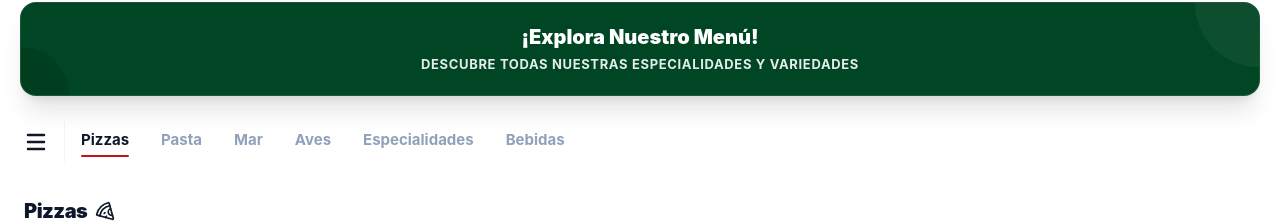
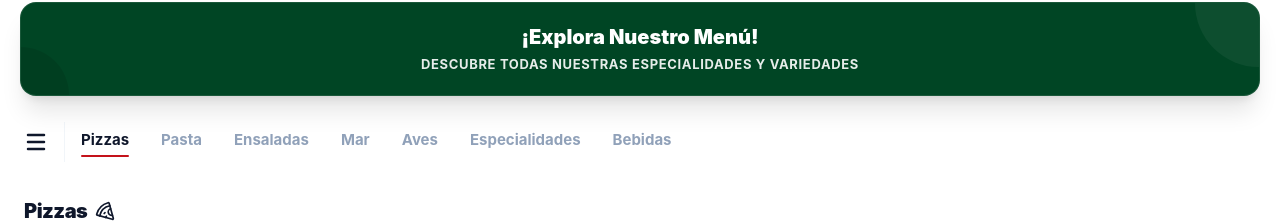
Before and after one commit to luuissroodri/Pizzeria-El-Paseo-Menu, a React (Vite) app: page / in a window 1280 px wide. Shown: the part 381-604 px from the top of the page. Built offline with nearby package versions, Linux system fonts and the light colour scheme.

Commit message:
add mas categorias

```diff
--- a/src/App.jsx
+++ b/src/App.jsx
@@ -24,8 +24,9 @@ import {
   Music2,
   Utensils,
   Fish,
-  Drumstick,
-  CupSoda
+  Leaf,
+  CupSoda,
+  Drumstick
 } from 'lucide-react';
 
 
@@ -132,6 +133,36 @@ const EXTRAS_CONFIG = {
   "Queso Parmesano (10 grs.)": { G: 3.00 }
 };
 
+const PASTAS_PRODUCTS = [
+  {
+    name: "Pasta de camarones",
+    ingredients: "Pasta perfectamente al dente bañada en nuestra cremosa salsa blanca con camarones frescos.",
+    image: "https://i.imgur.com/7VmjM4j.jpeg",
+    prices: { UNICO: 20.00 },
+    noExtras: true
+  }
+];
+
+const ENSALADAS_PRODUCTS = [
+  {
+    name: "Ensalada Capresa",
+    ingredients: "Rodajas de tomate fresco, mozzarella de búfala y albahaca, bañadas en aceite de oliva y pesto.",
+    image: "https://i.imgur.com/UWWTrxe.jpeg",
+    prices: { UNICO: 7.00 },
+    noExtras: true
+  }
+];
+
+const MAR_PRODUCTS = [
+  {
+    name: "Tapas de Sardina",
+    ingredients: "Sardinas frescas preparadas al estilo tradicional.",
+    image: "https://i.imgur.com/OzfdThM.jpeg",
+    prices: { UNICO: 5.00 },
+    noExtras: true
+  }
+];
+
 const POSTRES = [
   {
     name: "Banana Split",
@@ -177,7 +208,7 @@ const POSTRES = [
   }
 ];
 
-const PizzaCard = ({ name, ingredients, image, prices, onSelect, noExtras }) => {
+const PizzaCard = ({ name, ingredients, image, prices, onSelect, noExtras, imagePosition = "center" }) => {
   const availableSizes = ['P', 'M', 'G', 'UNICO'].filter(s => prices[s] !== undefined);
   const [size, setSize] = useState(availableSizes[0] || 'UNICO');
 
@@ -191,6 +222,7 @@ const PizzaCard = ({ name, ingredients, image, prices, onSelect, noExtras }) =>
           src={image}
           alt={name}
           className="w-full h-full object-cover"
+          style={{ objectPosition: imagePosition }}
         />
       </div>
       <div className="flex flex-col flex-1 justify-between pt-1">
@@ -237,7 +269,7 @@ const PizzaCard = ({ name, ingredients, image, prices, onSelect, noExtras }) =>
 };
 
 const CategoryCarousel = ({ activeCategory, onCategoryChange, onOpenMenu }) => {
-  const categories = ['Pizzas', 'Pasta', 'Mar', 'Aves', 'Especialidades', 'Bebidas'];
+  const categories = ['Pizzas', 'Pasta', 'Ensaladas', 'Mar', 'Aves', 'Especialidades', 'Bebidas'];
 
   return (
     <div className="flex items-center px-6 mb-8 gap-4 overflow-hidden">
@@ -280,6 +312,7 @@ const CategoryMenuOverlay = ({ isOpen, onClose, onSelect, activeCategory }) => {
   const categories = [
     { name: 'Pizzas', icon: Pizza },
     { name: 'Pasta', icon: Utensils },
+    { name: 'Ensaladas', icon: Leaf },
     { name: 'Mar', icon: Fish },
     { name: 'Aves', icon: Drumstick },
     { name: 'Especialidades', icon: Sparkles },
@@ -397,7 +430,12 @@ const ProductModal = ({ item, onClose, onAddToCart }) => {
       <div className="flex-1 overflow-y-auto hide-scrollbar pb-12">
         {/* Imagen Hero - Ahora parte del scroll */}
         <div className="h-[45vh] w-full relative">
-          <img src={item.image} alt={item.name} className="w-full h-full object-cover" />
+          <img
+            src={item.image}
+            alt={item.name}
+            className="w-full h-full object-cover"
+            style={{ objectPosition: item.imagePosition || 'center' }}
+          />
           <div className="absolute inset-0 bg-gradient-to-t from-black/20 to-transparent" />
         </div>
 
@@ -900,6 +938,42 @@ const App = () => {
             ))}
           </div>
 
+          {/* Section: Menu Category - Pastas (New) */}
+          <div className="px-6 mb-8">
+            <div className="flex items-center gap-2 mb-4">
+              <h2 className="text-xl font-black text-slate-900 tracking-tight">Pastas</h2>
+              <Utensils size={20} className="text-slate-900" />
+            </div>
+
+            {PASTAS_PRODUCTS.map((prod) => (
+              <PizzaCard key={prod.name} {...prod} onSelect={setSelectedItem} />
+            ))}
+          </div>
+
+          {/* Section: Menu Category - Ensaladas (New) */}
+          <div className="px-6 mb-8">
+            <div className="flex items-center gap-2 mb-4">
+              <h2 className="text-xl font-black text-slate-900 tracking-tight">Ensaladas</h2>
+              <Leaf size={20} className="text-slate-900" />
+            </div>
+
+            {ENSALADAS_PRODUCTS.map((prod) => (
+              <PizzaCard key={prod.name} {...prod} onSelect={setSelectedItem} />
+            ))}
+          </div>
+
+          {/* Section: Menu Category - Mar (New) */}
+          <div className="px-6 mb-8">
+            <div className="flex items-center gap-2 mb-4">
+              <h2 className="text-xl font-black text-slate-900 tracking-tight">Mar</h2>
+              <Fish size={20} className="text-slate-900" />
+            </div>
+
+            {MAR_PRODUCTS.map((prod) => (
+              <PizzaCard key={prod.name} {...prod} onSelect={setSelectedItem} />
+            ))}
+          </div>
+
             {/* Section 6: Menu Category - Especialidades */}
             <div className="px-6 mb-8">
               <div className="flex items-center gap-2 mb-4">
@@ -912,8 +986,10 @@ const App = () => {
                 name="Torre de Calamares"
                 ingredients="Crujientes aros de calamar servidos con salsa tártara y limón."
                 image="https://i.imgur.com/R4E8LUL.jpeg"
-                prices={{ P: 20.00 }}
+                imagePosition="center 95%"
+                prices={{ UNICO: 20.00 }}
                 onSelect={setSelectedItem}
+                noExtras={true}
               />
             </div>
 
```
